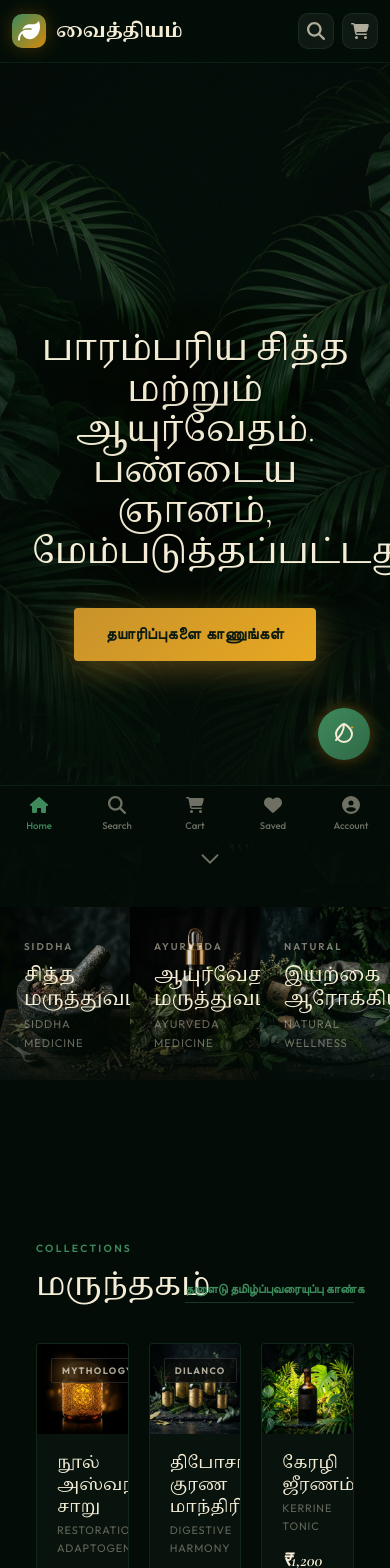
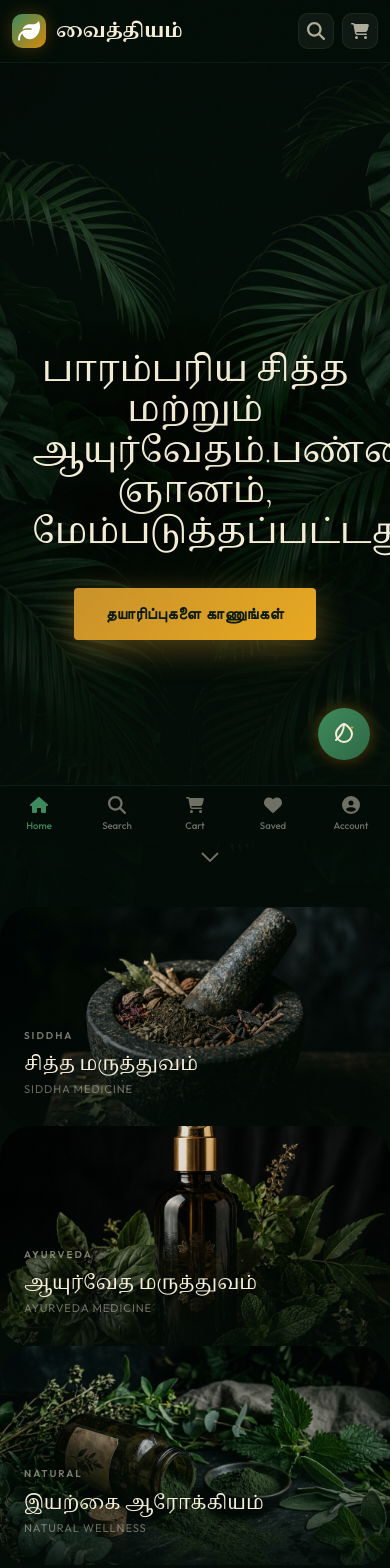
Before and after one commit to ADjayantan/vaithiyam-web, a Next.js app: page / in a window 390 px wide. Shown: the top 1568 px of the page. Built offline with nearby package versions, Linux system fonts and the light colour scheme.

Commit message:
Optimize landing page hero text, traditions grid, and collections header for mobile responsiveness

```diff
--- a/app/globals.css
+++ b/app/globals.css
@@ -1351,6 +1351,16 @@ input, select, textarea { font: inherit; }
 .vt-hscroll::-webkit-scrollbar { display: none; }
 .vt-hscroll > * { scroll-snap-align: start; }
 
+.vt-traditions-grid {
+  display: grid;
+  grid-template-columns: repeat(3, 1fr);
+  gap: 0;
+  max-width: 100%;
+}
+.vt-tradition-card {
+  aspect-ratio: 3/4;
+}
+
 /* ─────────────────────────────────────────────────────────────────
    RESPONSIVE
    ───────────────────────────────────────────────────────────────── */
@@ -1366,6 +1376,17 @@ input, select, textarea { font: inherit; }
     gap: 10px;
   }
   .vt-brand-suffix {
+    display: none !important;
+  }
+}
+@media (max-width: 767px) {
+  .vt-traditions-grid {
+    grid-template-columns: 1fr !important;
+  }
+  .vt-tradition-card {
+    aspect-ratio: 16/9 !important;
+  }
+  .vt-landing-hero h1 br {
     display: none !important;
   }
 }
--- a/components/home/LandingPage.tsx
+++ b/components/home/LandingPage.tsx
@@ -110,7 +110,7 @@ export function LandingPage() {
 ══════════════════════════════════════════════════════════════════ */
 function HeroSection() {
   return (
-    <section style={{
+    <section className="vt-landing-hero" style={{
       position: 'relative',
       minHeight: '100vh',
       display: 'flex', flexDirection: 'column',
@@ -202,12 +202,7 @@ function CategorySection() {
       background: '#030C07',
       padding: '0 0 80px',
     }}>
-      <div style={{
-        display: 'grid',
-        gridTemplateColumns: 'repeat(3, 1fr)',
-        gap: 0,
-        maxWidth: '100%',
-      }}>
+      <div className="vt-traditions-grid">
         {cats.map(({ img, badge, nameTa, nameEn, href }, i) => (
           <motion.div
             key={badge}
@@ -216,7 +211,7 @@ function CategorySection() {
             viewport={{ once: true, amount: 0.3 }}
             transition={{ delay: i * 0.1, duration: 0.55, ease: [0.22, 1, 0.36, 1] }}
           >
-            <Link href={href} style={{ display: 'block', position: 'relative', textDecoration: 'none', overflow: 'hidden', aspectRatio: '3/4' }}>
+            <Link href={href} className="vt-tradition-card" style={{ display: 'block', position: 'relative', textDecoration: 'none', overflow: 'hidden' }}>
               <Image
                 src={img}
                 alt={nameTa}
@@ -301,7 +296,7 @@ function CollectionsSection({ products, onAddToCart }: { products: SeedMedicine[
       <div style={{ maxWidth: 1200, margin: '0 auto', padding: '0 36px' }}>
 
         {/* Section header */}
-        <div style={{ display: 'flex', justifyContent: 'space-between', alignItems: 'flex-end', marginBottom: 40 }}>
+        <div className="vt-section-header">
           <div>
             <p style={{
               margin: '0 0 10px', fontSize: '0.65rem', letterSpacing: '0.22em',
@@ -325,7 +320,7 @@ function CollectionsSection({ products, onAddToCart }: { products: SeedMedicine[
         </div>
 
         {/* Product grid */}
-        <div style={{ display: 'grid', gridTemplateColumns: 'repeat(3, 1fr)', gap: 20 }}>
+        <div className="vt-products-grid" style={{ gap: 20 }}>
           {STATIC_PRODUCTS.map((p, i) => (
             <motion.div
               key={p.id}
```
